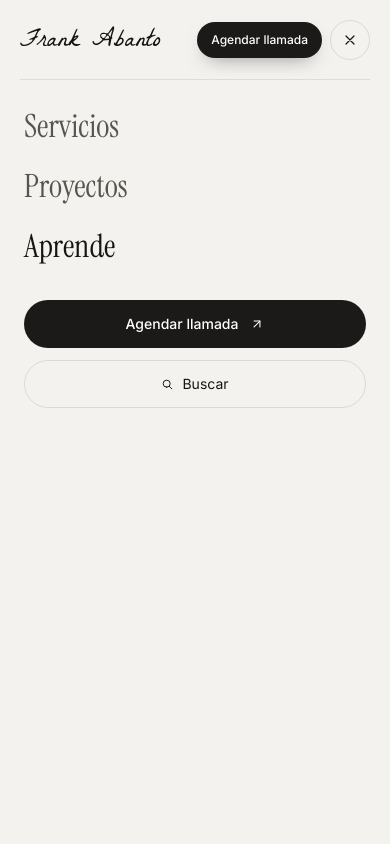
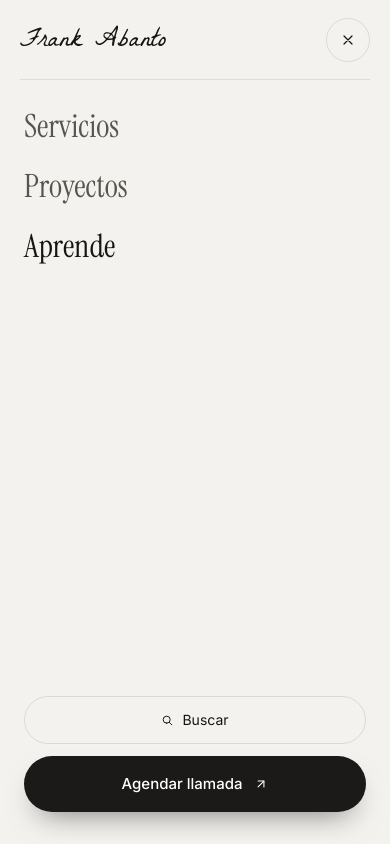
Before and after one commit to FrankUsqAbant/abanto.dev, a React (Vite) app: page /aprende/fundamentos-web in a window 390 px wide. Both pictures are taken after a click on the button 350 px from the left and 40 px from the top of the page. Shown: the top 844 px of the page. Built offline with nearby package versions, Linux system fonts and the light colour scheme.

Commit message:
nav(mobile): logo + hamburger only below lg; 'Agendar llamada' as main CTA at the bottom of the menu; body scroll lock; 44px targets; blur only on dark desktop bar

```diff
--- a/components/layout/Navbar.tsx
+++ b/components/layout/Navbar.tsx
@@ -85,6 +85,17 @@ const Navbar: React.FC<NavbarProps> = ({
     return () => window.removeEventListener("keydown", onKey);
   }, [mobileMenuOpen]);
 
+  // Bloquea el scroll de la página mientras el menú móvil está abierto.
+  useEffect(() => {
+    if (!mobileMenuOpen) return;
+    const root = document.documentElement;
+    const prev = root.style.overflow;
+    root.style.overflow = "hidden";
+    return () => {
+      root.style.overflow = prev;
+    };
+  }, [mobileMenuOpen]);
+
   // Cierra el menú móvil si la ventana crece hasta el layout de escritorio.
   useEffect(() => {
     if (!mobileMenuOpen) return;
@@ -145,7 +156,7 @@ const Navbar: React.FC<NavbarProps> = ({
         menuItem: "text-[#57534d] hover:text-[#161514]",
       }
     : {
-        bar: "bg-[#050505]/90 text-white",
+        bar: "bg-[#050505]/95 md:bg-[#050505]/90 md:backdrop-blur-xl text-white",
         line: "bg-white/[0.08]",
         link: "text-neutral-500 hover:text-white",
         active: "text-white font-medium",
@@ -159,7 +170,7 @@ const Navbar: React.FC<NavbarProps> = ({
     <>
       <nav
         aria-label="Principal"
-        className={`fixed top-0 left-0 right-0 z-[100] backdrop-blur-xl transition-colors duration-500 ${theme.bar}`}
+        className={`fixed top-0 left-0 right-0 z-[100] transition-colors duration-500 ${theme.bar}`}
       >
         <div className="relative max-w-[1440px] mx-auto px-5 sm:px-8 lg:px-12 h-20 grid grid-cols-[1fr_auto] lg:grid-cols-[1fr_auto_1fr] items-center gap-4">
           {/* Firma */}
@@ -169,7 +180,7 @@ const Navbar: React.FC<NavbarProps> = ({
               e.preventDefault();
               handleNavClick("home");
             }}
-            className="ix-logo justify-self-start font-signature text-[25px] min-[400px]:text-[28px] sm:text-[30px] lg:text-[34px] leading-none pt-1 select-none"
+            className="ix-logo justify-self-start pointer-coarse:py-2 pointer-coarse:-my-2 font-signature whitespace-nowrap text-[26px] min-[400px]:text-[28px] sm:text-[30px] lg:text-[34px] leading-none pt-1 select-none"
             aria-label="Frank Abanto — Inicio"
             data-intro-logo=""
           >
@@ -180,7 +191,7 @@ const Navbar: React.FC<NavbarProps> = ({
           <ul className="hidden lg:flex items-center gap-5 xl:gap-8">
             {navItems.map((item, i) => {
               const active = isItemActive(item);
-              const cls = `relative inline-flex items-center py-2 leading-none text-[13px] tracking-[0.005em] transition-colors duration-300 ${
+              const cls = `relative inline-flex items-center py-2 leading-none pointer-coarse:after:absolute pointer-coarse:after:inset-x-0 pointer-coarse:after:-inset-y-3 pointer-coarse:after:content-[''] text-[13px] tracking-[0.005em] transition-colors duration-300 ${
                 active ? theme.active : theme.link
               }`;
               const dot = (
@@ -227,18 +238,10 @@ const Navbar: React.FC<NavbarProps> = ({
             style={navDelay(NAV_LINKS_DELAY + navItems.length * NAV_LINK_STAGGER + 60)}
           >
           <div className="flex items-center gap-2">
-            {/* Móvil: píldora compacta, siempre a mano */}
             <CalLink
               onClick={() => setMobileMenuOpen(false)}
               aria-label="Agendar llamada de 30 minutos (Cal.com)"
-              className={`sm:hidden inline-flex items-center h-9 px-3.5 rounded-full text-[12px] font-medium whitespace-nowrap shadow-[0_8px_20px_-10px_rgba(0,0,0,0.5)] transition-colors duration-300 ${theme.cta}`}
-            >
-              Agendar llamada
-            </CalLink>
-            <CalLink
-              onClick={() => setMobileMenuOpen(false)}
-              aria-label="Agendar llamada de 30 minutos (Cal.com)"
-              className={`group hidden sm:inline-flex items-center gap-3 h-10 pl-5 pr-4 rounded-full text-[13px] font-medium shadow-[0_8px_20px_-10px_rgba(0,0,0,0.5)] transition-colors duration-300 ${theme.cta}`}
+              className={`group hidden lg:inline-flex items-center gap-3 h-10 pl-5 pr-4 rounded-full text-[13px] font-medium shadow-[0_8px_20px_-10px_rgba(0,0,0,0.5)] transition-colors duration-300 ${theme.cta}`}
             >
               Agendar llamada
               <ArrowUpRight />
@@ -250,7 +253,7 @@ const Navbar: React.FC<NavbarProps> = ({
               aria-expanded={mobileMenuOpen}
               aria-controls="mobile-menu"
               aria-label={mobileMenuOpen ? "Cerrar menú" : "Abrir menú"}
-              className={`lg:hidden w-10 h-10 flex items-center justify-center rounded-full border transition-colors ${theme.icon}`}
+              className={`lg:hidden w-11 h-11 flex items-center justify-center rounded-full border transition-colors ${theme.icon}`}
             >
               <Icon name={mobileMenuOpen ? "times" : "bars"} size={16} />
             </button>
@@ -269,7 +272,7 @@ const Navbar: React.FC<NavbarProps> = ({
       {mobileMenuOpen && (
         <div
           id="mobile-menu"
-          className={`fixed inset-0 z-[90] lg:hidden flex flex-col pt-24 pb-8 px-6 overflow-y-auto animate-fade-in ${theme.menu}`}
+          className={`fixed inset-0 z-[90] lg:hidden flex flex-col pt-24 pb-[max(2rem,env(safe-area-inset-bottom))] px-6 overflow-y-auto overscroll-contain animate-fade-in ${theme.menu}`}
         >
           <ul className="flex flex-col">
             {navItems.map((item) => {
@@ -302,15 +305,8 @@ const Navbar: React.FC<NavbarProps> = ({
               );
             })}
           </ul>
-          <div className="mt-6 flex flex-col gap-3">
-            <CalLink
-              onClick={() => setMobileMenuOpen(false)}
-              aria-label="Agendar llamada de 30 minutos (Cal.com)"
-              className={`group inline-flex items-center justify-center gap-3 h-12 rounded-full text-sm font-medium ${theme.cta}`}
-            >
-              Agendar llamada
-              <ArrowUpRight />
-            </CalLink>
+          {/* Abajo del menú: buscar y, como acción principal, agendar la llamada. */}
+          <div className="mt-auto pt-8 flex flex-col gap-3">
             <button
               type="button"
               onClick={() => {
@@ -322,6 +318,14 @@ const Navbar: React.FC<NavbarProps> = ({
               <Icon name="search" size={13} className="inline-block mr-2 -mt-0.5" />
               Buscar
             </button>
+            <CalLink
+              onClick={() => setMobileMenuOpen(false)}
+              aria-label="Agendar llamada de 30 minutos (Cal.com)"
+              className={`group inline-flex items-center justify-center gap-3 h-14 rounded-full text-[15px] font-medium shadow-[0_14px_30px_-14px_rgba(0,0,0,0.55)] ${theme.cta}`}
+            >
+              Agendar llamada
+              <ArrowUpRight />
+            </CalLink>
           </div>
         </div>
       )}
```
